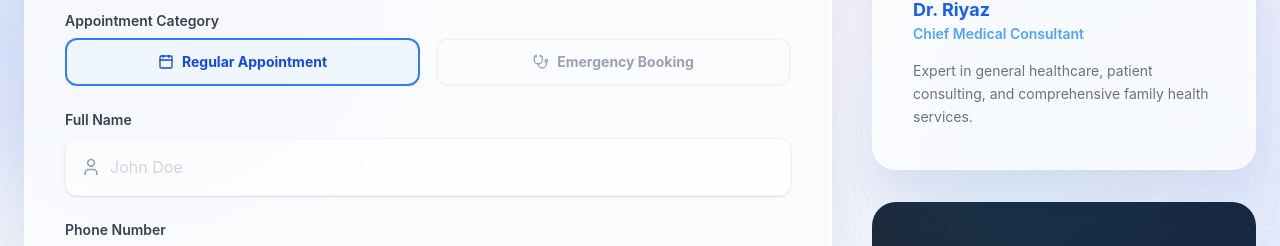
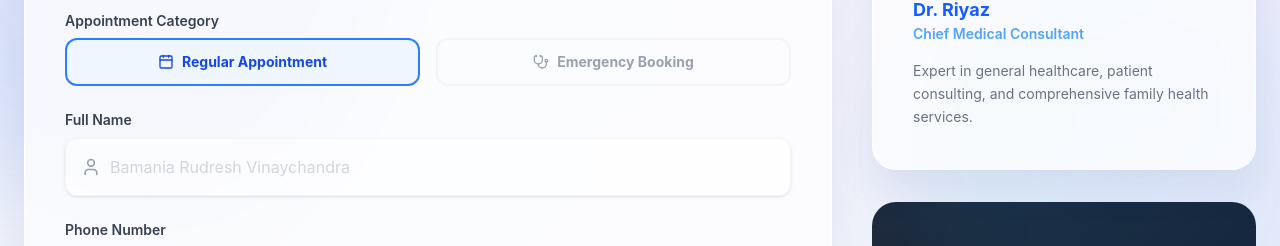
Before and after one commit to Bamania-Rudresh-007/doctor-appointment-booking-system, a React (Vite) app in the folder frontend/: page / in a window 1280 px wide. Shown: the part 462-708 px from the top of the page. Built offline with nearby package versions, Linux system fonts and the light colour scheme.

Commit message:
feat: update placeholder for full name input field in FormCard component

```diff
--- a/frontend/src/components/FormCard.jsx
+++ b/frontend/src/components/FormCard.jsx
@@ -165,7 +165,7 @@ const FormCard = () => {
 
         <InputField
           label="Full Name"
-          placeholder="John Doe"
+          placeholder="Bamania Rudresh Vinaychandra"
           icon={User}
           value={appointment.fullName}
           onChange={(v) => updateAppointment('fullName', v)}
```
